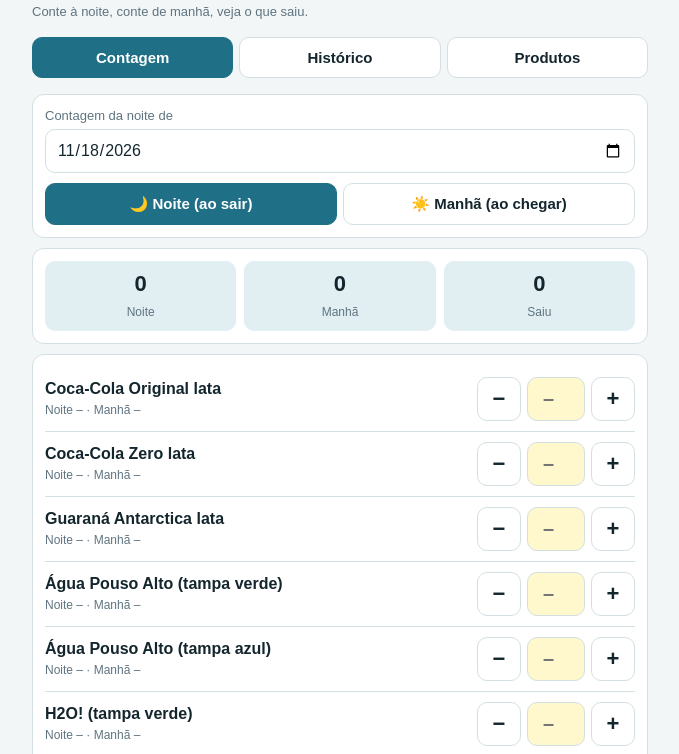
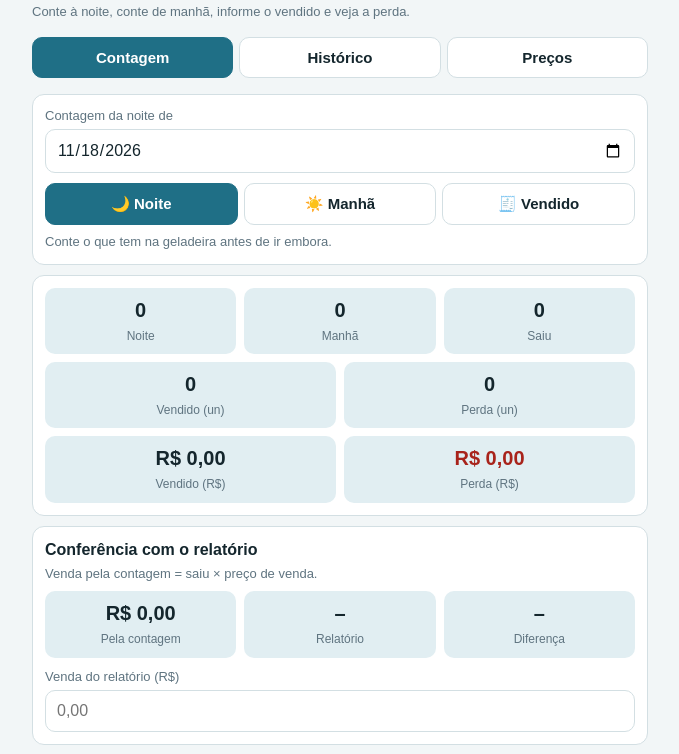
Before and after one commit to randrade80-dot/Contagem-Grab-Go, a plain HTML site: page index.html in a window 1280 px wide. Shown: the part 41-795 px from the top of the page, without its empty margins (300-979 px from the left). Drawn offline with Linux system fonts and the light colour scheme.

Commit message:
Add files via upload

```diff
--- a/index.html
+++ b/index.html
@@ -20,15 +20,15 @@ body::before{content:"";position:fixed;inset:0 0 auto;height:env(safe-area-inset
 h1{font-size:20px;margin:14px 0 2px}
 .sub{color:var(--mut);font-size:13px;margin:0 0 10px}
 nav{display:flex;gap:6px;position:sticky;top:env(safe-area-inset-top,0px);background:var(--bg);padding:6px 0;z-index:5}
-nav button,.seg button{flex:1;padding:11px 6px;border:1px solid var(--bd);background:var(--card);color:var(--tx);border-radius:10px;font:600 15px Arial,sans-serif}
+nav button,.seg button{flex:1;padding:11px 4px;border:1px solid var(--bd);background:var(--card);color:var(--tx);border-radius:10px;font:600 15px Arial,sans-serif}
 nav button.on,.seg button.on{background:var(--pri);color:var(--pt);border-color:var(--pri)}
 .card{background:var(--card);border:1px solid var(--bd);border-radius:12px;padding:12px;margin:10px 0}
 .seg{display:flex;gap:6px;margin-top:10px}
 label{font-size:13px;color:var(--mut);display:block;margin-bottom:4px}
 input[type=date],input[type=text]{width:100%;padding:11px;border:1px solid var(--bd);border-radius:10px;background:var(--card);color:var(--tx);font:16px Arial,sans-serif}
-.sum{display:flex;gap:8px;text-align:center}
+.sum{display:flex;gap:8px;text-align:center}.sum b{overflow-wrap:anywhere}
 .sum div{flex:1;background:var(--sel);border-radius:10px;padding:8px 4px}
-.sum b{display:block;font-size:22px}.sum span{font-size:12px;color:var(--mut)}
+.sum b{display:block;font-size:20px}.sum span{font-size:12px;color:var(--mut)}
 .row{display:flex;align-items:center;justify-content:space-between;gap:8px;padding:10px 0;border-bottom:1px solid var(--bd)}
 .row:last-child{border-bottom:0}
 .nm{flex:1;min-width:0;font-weight:600}
@@ -56,7 +56,7 @@ summary{font-weight:700;cursor:pointer}
 </head>
 <body>
 <h1>🧊 Controle da Geladeira</h1>
-<p class="sub">Conte à noite, conte de manhã, veja o que saiu.</p>
+<p class="sub">Conte à noite, conte de manhã, informe o vendido e veja a perda.</p>
 <nav id="nav"></nav>
 <div id="app"></div>
 <div id="toast"></div>
@@ -66,6 +66,7 @@ const SEED=['Coca-Cola Original lata','Coca-Cola Zero lata','Guaraná Antarctica
 let S=null;
 try{S=JSON.parse(localStorage.getItem(KEY))}catch(e){S=null}
 if(!S||!Array.isArray(S.products)){S={products:SEED.map((n,i)=>({id:'p'+i,name:n})),days:{}}}
+S.rep=S.rep||{};
 const save=()=>{try{localStorage.setItem(KEY,JSON.stringify(S))}catch(e){}};
 const $=s=>document.querySelector(s);
 const esc=s=>String(s).replace(/[&<>"]/g,c=>({'&':'&amp;','<':'&lt;','>':'&gt;','"':'&quot;'}[c]));
@@ -80,52 +81,84 @@ const get=(c,id,k)=>{const d=S.days[c];return d&&d[id]&&d[id][k]!==undefined?d[i
 function set(c,id,k,v){S.days[c]=S.days[c]||{};S.days[c][id]=S.days[c][id]||{};if(v===undefined)delete S.days[c][id][k];else S.days[c][id][k]=v;save()}
 function toast(t){const e=$('#toast');e.textContent=t;e.classList.add('on');setTimeout(()=>e.classList.remove('on'),1800)}
 
+const money=x=>'R$ '+x.toFixed(2).replace('.',',');
+const pr=p=>p.price||0;
+const f=x=>x===undefined?'–':x;
+function calc(c,p){const r={n:get(c,p.id,'n'),m:get(c,p.id,'m'),v:get(c,p.id,'v')};
+  if(r.n!==undefined&&r.m!==undefined){r.d=r.n-r.m;if(r.d>=0&&r.v!==undefined)r.l=r.d-r.v}
+  return r}
+const HINT={n:'Conte o que tem na geladeira antes de ir embora.',m:'Conte o que tem na geladeira ao chegar.',v:'Quantas unidades foram vendidas (veja no relatório da maquininha ou do sistema).'};
 function vCount(){
-  const act=S.products.filter(p=>!p.off);let tn=0,tm=0,ts=0,bad=0;
+  const act=S.products.filter(p=>!p.off);let T={n:0,m:0,s:0,v:0,l:0,rv:0,rl:0,sc:0},bad=0,nop=0;
   const rows=act.map(p=>{
-    const n=get(ui.cy,p.id,'n'),m=get(ui.cy,p.id,'m'),cur=ui.mode==='n'?n:m;
-    if(n!==undefined)tn+=n;if(m!==undefined)tm+=m;
+    const r=calc(ui.cy,p),cur=r[ui.mode];
+    if(r.n!==undefined)T.n+=r.n;if(r.m!==undefined)T.m+=r.m;
     let tag='';
-    if(n!==undefined&&m!==undefined){const d=n-m;if(d<0){bad++;tag='<span class="tag bad">conferir</span>'}else{ts+=d;tag='<span class="tag ok">saiu '+d+'</span>'}}
-    const info=(n!==undefined?'Noite '+n:'Noite –')+' · '+(m!==undefined?'Manhã '+m:'Manhã –');
-    return '<div class="row"><div class="nm">'+esc(p.name)+'<small>'+info+tag+'</small></div><div class="st"><button data-a="dec" data-id="'+p.id+'" aria-label="menos">−</button><input type="number" inputmode="numeric" min="0" placeholder="–" data-a="inp" data-id="'+p.id+'" value="'+(cur===undefined?'':cur)+'"><button data-a="inc" data-id="'+p.id+'" aria-label="mais">+</button></div></div>';
+    if(r.d!==undefined){
+      if(r.d<0||r.l<0){bad++;tag='<span class="tag bad">conferir</span>'}
+      else{T.s+=r.d;T.sc+=r.d*pr(p);tag='<span class="tag ok">saiu '+r.d+'</span>';
+        if(r.l!==undefined){T.v+=r.v;T.l+=r.l;T.rv+=r.v*pr(p);T.rl+=r.l*pr(p);if(!p.price)nop++;
+          tag+=r.l>0?'<span class="tag bad">perda '+r.l+'</span>':'<span class="tag ok">sem perda</span>'}}
+    }
+    return '<div class="row"><div class="nm">'+esc(p.name)+'<small>Noite '+f(r.n)+' · Manhã '+f(r.m)+' · Vendido '+f(r.v)+(p.price?' · '+money(p.price):' · sem preço')+tag+'</small></div><div class="st"><button data-a="dec" data-id="'+p.id+'" aria-label="menos">−</button><input type="number" inputmode="numeric" min="0" placeholder="–" data-a="inp" data-id="'+p.id+'" value="'+(cur===undefined?'':cur)+'"><button data-a="inc" data-id="'+p.id+'" aria-label="mais">+</button></div></div>';
   }).join('');
-  return '<div class="card"><label for="cy">Contagem da noite de</label><input type="date" id="cy" value="'+ui.cy+'"><div class="seg"><button data-a="mode" data-m="n" class="'+(ui.mode==='n'?'on':'')+'">🌙 Noite (ao sair)</button><button data-a="mode" data-m="m" class="'+(ui.mode==='m'?'on':'')+'">☀️ Manhã (ao chegar)</button></div></div>'
-   +'<div class="card sum"><div><b>'+tn+'</b><span>Noite</span></div><div><b>'+tm+'</b><span>Manhã</span></div><div><b>'+ts+'</b><span>Saiu</span></div></div>'
-   +(bad?'<div class="card" style="color:var(--bad)">'+bad+' produto(s) com manhã maior que noite: confira a contagem.</div>':'')
+  const rp=S.rep[ui.cy],df=rp===undefined?undefined:rp-T.sc,okd=df!==undefined&&Math.abs(df)<0.005;
+  let st='';
+  if(df!==undefined)st=okd?'<div class="tag ok" style="display:block;margin:10px 0 0;padding:8px">Bateu: contagem e relatório estão iguais ✔</div>':'<div class="tag bad" style="display:block;margin:10px 0 0;padding:8px">'+(df<0?'O relatório está '+money(-df)+' a menos que a contagem: saiu produto sem venda registrada.':'O relatório está '+money(df)+' a mais que a contagem: confira a contagem e os preços.')+'</div>';
+  const conf='<div class="card"><b>Conferência com o relatório</b><p class="sub" style="margin:4px 0 8px">Venda pela contagem = saiu × preço de venda.</p><div class="sum"><div><b>'+money(T.sc)+'</b><span>Pela contagem</span></div><div><b>'+(rp===undefined?'–':money(rp))+'</b><span>Relatório</span></div><div><b style="color:'+(df===undefined?'var(--tx)':okd?'var(--ok)':'var(--bad)')+'">'+(df===undefined?'–':money(df))+'</b><span>Diferença</span></div></div><label for="rep" style="margin-top:10px">Venda do relatório (R$)</label><input type="text" inputmode="decimal" id="rep" placeholder="0,00" value="'+(rp===undefined?'':String(rp).replace('.',','))+'">'+st+'</div>';
+  const M=[['n','🌙 Noite'],['m','☀️ Manhã'],['v','🧾 Vendido']];
+  return '<div class="card"><label for="cy">Contagem da noite de</label><input type="date" id="cy" value="'+ui.cy+'"><div class="seg">'+M.map(x=>'<button data-a="mode" data-m="'+x[0]+'" class="'+(ui.mode===x[0]?'on':'')+'">'+x[1]+'</button>').join('')+'</div><p class="sub" style="margin:8px 0 0">'+HINT[ui.mode]+'</p></div>'
+   +'<div class="card"><div class="sum"><div><b>'+T.n+'</b><span>Noite</span></div><div><b>'+T.m+'</b><span>Manhã</span></div><div><b>'+T.s+'</b><span>Saiu</span></div></div>'
+   +'<div class="sum" style="margin-top:8px"><div><b>'+T.v+'</b><span>Vendido (un)</span></div><div><b>'+T.l+'</b><span>Perda (un)</span></div></div>'
+   +'<div class="sum" style="margin-top:8px"><div><b>'+money(T.rv)+'</b><span>Vendido (R$)</span></div><div><b style="color:var(--bad)">'+money(T.rl)+'</b><span>Perda (R$)</span></div></div></div>'
+   +conf
+   +(bad?'<div class="card" style="color:var(--bad)">'+bad+' produto(s) para conferir: manhã maior que noite, ou vendido maior que o que saiu.</div>':'')
+   +(nop?'<div class="card sub">'+nop+' produto(s) sem preço: cadastre na aba Produtos para valorizar.</div>':'')
    +'<div class="card">'+(rows||'<div class="empty">Nenhum produto. Cadastre na aba Produtos.</div>')+'</div>';
 }
 
 function cycles(){return Object.keys(S.days).filter(c=>Object.values(S.days[c]).some(o=>Object.keys(o).length)).sort().reverse()}
 function vHist(){
   const cs=cycles();if(!cs.length)return '<div class="card empty">Ainda não há contagens. Comece pela aba Contagem.</div>';
-  const agg={};
+  const agg={},G={s:0,v:0,l:0,rv:0,rl:0,sc:0,rp:0,dc:0};
   const list=cs.map(c=>{
-    let tot=0;const rows=S.products.map(p=>{
-      const n=get(c,p.id,'n'),m=get(c,p.id,'m');if(n===undefined&&m===undefined)return '';
-      let s='–';if(n!==undefined&&m!==undefined){const d=n-m;s=d<0?'conferir':d;if(d>=0){tot+=d;const a=agg[p.id]=agg[p.id]||{t:0,d:0};a.t+=d;a.d++}}
-      return '<tr><td>'+esc(p.name)+'</td><td>'+(n===undefined?'–':n)+'</td><td>'+(m===undefined?'–':m)+'</td><td><b>'+s+'</b></td></tr>';
+    let ts=0,tv=0,tl=0,rv=0,rl=0,sc=0;
+    const rows=S.products.map(p=>{
+      const r=calc(c,p);if(r.n===undefined&&r.m===undefined&&r.v===undefined)return '';
+      let sd='–',pd='–';
+      if(r.d!==undefined){
+        if(r.d<0||r.l<0){sd=r.d<0?'conferir':r.d;pd=r.l<0?'conferir':'–'}
+        else{sd=r.d;ts+=r.d;sc+=r.d*pr(p);const a=agg[p.id]=agg[p.id]||{s:0,v:0,l:0,rv:0,rl:0};a.s+=r.d;
+          if(r.l!==undefined){pd=r.l;tv+=r.v;tl+=r.l;rv+=r.v*pr(p);rl+=r.l*pr(p);a.v+=r.v;a.l+=r.l;a.rv+=r.v*pr(p);a.rl+=r.l*pr(p)}}
+      }
+      return '<tr><td>'+esc(p.name)+'</td><td>'+f(r.n)+'</td><td>'+f(r.m)+'</td><td><b>'+sd+'</b></td><td>'+f(r.v)+'</td><td><b>'+pd+'</b></td></tr>';
     }).join('');
-    return '<details><summary>'+lab(c)+' · saiu '+tot+'</summary><table><tr><th>Produto</th><th>Noite</th><th>Manhã</th><th>Saiu</th></tr>'+rows+'</table></details>';
+    if(S.rep[c]!==undefined){G.sc+=sc;G.rp+=S.rep[c];G.dc++}
+    G.s+=ts;G.v+=tv;G.l+=tl;G.rv+=rv;G.rl+=rl;
+    return '<details><summary>'+lab(c)+' · contagem '+money(sc)+(S.rep[c]!==undefined?' · relatório '+money(S.rep[c])+' · dif '+money(S.rep[c]-sc):'')+' · perda '+money(rl)+'</summary><div style="overflow-x:auto"><table><tr><th>Produto</th><th>Noite</th><th>Manhã</th><th>Saiu</th><th>Vend.</th><th>Perda</th></tr>'+rows+'</table></div></details>';
   }).join('');
-  const res=S.products.filter(p=>agg[p.id]).sort((a,b)=>agg[b.id].t-agg[a.id].t).map(p=>'<tr><td>'+esc(p.name)+'</td><td>'+agg[p.id].d+'</td><td><b>'+agg[p.id].t+'</b></td><td>'+(agg[p.id].t/agg[p.id].d).toFixed(1).replace('.',',')+'</td></tr>').join('');
-  return '<div class="card"><b>Resumo por produto</b><table><tr><th>Produto</th><th>Dias</th><th>Total saiu</th><th>Média/dia</th></tr>'+(res||'<tr><td colspan="4" class="empty">Conte noite e manhã para ver o resumo.</td></tr>')+'</table></div>'
+  const res=S.products.filter(p=>agg[p.id]).sort((a,b)=>agg[b.id].rl-agg[a.id].rl||agg[b.id].l-agg[a.id].l).map(p=>{const a=agg[p.id];return '<tr><td>'+esc(p.name)+'</td><td>'+a.s+'</td><td>'+a.v+'</td><td>'+a.l+'</td><td>'+money(a.rv)+'</td><td><b>'+money(a.rl)+'</b></td></tr>'}).join('');
+  const pct=G.v+G.l>0?(G.l/(G.v+G.l)*100).toFixed(1).replace('.',',')+'%':'–';
+  return '<div class="card"><b>Total geral</b><div class="sum" style="margin-top:8px"><div><b>'+money(G.rv)+'</b><span>Vendido</span></div><div><b style="color:var(--bad)">'+money(G.rl)+'</b><span>Perda</span></div><div><b>'+pct+'</b><span>Perda sobre o total</span></div></div>'+(G.dc?'<div class="sum" style="margin-top:8px"><div><b>'+money(G.sc)+'</b><span>Contagem ('+G.dc+' dia(s) com relatório)</span></div><div><b>'+money(G.rp)+'</b><span>Relatório</span></div><div><b style="color:'+(Math.abs(G.rp-G.sc)<0.005?'var(--ok)':'var(--bad)')+'">'+money(G.rp-G.sc)+'</b><span>Diferença</span></div></div>':'')+'<p class="sub" style="margin:8px 0 0">Perda = saiu − vendido, a preço de venda. Só entram dias com noite, manhã e vendido preenchidos.</p></div>'
+   +'<div class="card"><b>Resumo por produto</b><div style="overflow-x:auto"><table><tr><th>Produto</th><th>Saiu</th><th>Vend.</th><th>Perda</th><th>R$ vend.</th><th>R$ perda</th></tr>'+(res||'<tr><td colspan="6" class="empty">Preencha noite, manhã e vendido para ver o resumo.</td></tr>')+'</table></div></div>'
    +'<div class="card"><b>Dia a dia</b>'+list+'<button class="btn alt" data-a="csv">Copiar histórico (CSV)</button></div>';
 }
 
 function vProd(){
-  const rows=S.products.filter(p=>!p.off).map(p=>'<div class="pr"><input type="text" data-a="ren" data-id="'+p.id+'" value="'+esc(p.name)+'"><button class="st del" style="height:44px;border:1px solid var(--bd);border-radius:10px;background:var(--card)" data-a="rm" data-id="'+p.id+'">'+(ui.conf===p.id?'Tem certeza?':'Remover')+'</button></div>').join('');
-  return '<div class="card"><b>Produtos da geladeira</b><p class="sub">Toque no nome para editar. Produtos removidos continuam no histórico.</p>'+rows
-   +'<div class="pr"><input type="text" id="newp" placeholder="Novo produto"><button class="btn" style="width:auto;margin:0;padding:12px 16px" data-a="add">Adicionar</button></div></div>';
+  const rows=S.products.filter(p=>!p.off).map(p=>'<div style="padding:8px 0;border-bottom:1px solid var(--bd)"><div class="pr"><input type="text" data-a="ren" data-id="'+p.id+'" value="'+esc(p.name)+'"><button class="st del" style="height:44px;border:1px solid var(--bd);border-radius:10px;background:var(--card)" data-a="rm" data-id="'+p.id+'">'+(ui.conf===p.id?'Tem certeza?':'Remover')+'</button></div><div class="pr"><div style="flex:1"><label>Preço de venda (R$)</label><input type="text" inputmode="decimal" placeholder="0,00" data-a="price" data-id="'+p.id+'" value="'+(p.price?String(p.price).replace('.',','):'')+'"></div><div style="flex:1"><label>Custo (R$, opcional)</label><input type="text" inputmode="decimal" placeholder="0,00" data-a="cost" data-id="'+p.id+'" value="'+(p.cost?String(p.cost).replace('.',','):'')+'"></div></div></div>').join('');
+  return '<div class="card"><b>Produtos da geladeira</b><p class="sub">Toque no nome para editar. O preço de venda valoriza vendas e perdas. Produtos removidos continuam no histórico.</p>'+rows
+   +'<div class="pr" style="margin-top:8px"><input type="text" id="newp" placeholder="Novo produto"><button class="btn" style="width:auto;margin:0;padding:12px 16px" data-a="add">Adicionar</button></div></div>';
 }
 
 function render(){
-  $('#nav').innerHTML=[['c','Contagem'],['h','Histórico'],['p','Produtos']].map(t=>'<button data-a="tab" data-t="'+t[0]+'" class="'+(ui.tab===t[0]?'on':'')+'">'+t[1]+'</button>').join('');
+  $('#nav').innerHTML=[['c','Contagem'],['h','Histórico'],['p','Preços']].map(t=>'<button data-a="tab" data-t="'+t[0]+'" class="'+(ui.tab===t[0]?'on':'')+'">'+t[1]+'</button>').join('');
   $('#app').innerHTML=ui.tab==='c'?vCount():ui.tab==='h'?vHist():vProd();
 }
 function csv(){
-  const L=['data_da_noite;produto;noite;manhã;saiu'];
-  cycles().slice().reverse().forEach(c=>S.products.forEach(p=>{const n=get(c,p.id,'n'),m=get(c,p.id,'m');if(n===undefined&&m===undefined)return;L.push([c,p.name,n??'',m??'',(n!==undefined&&m!==undefined)?n-m:''].join(';'))}));
+  const L=['data_da_noite;produto;noite;manhã;saiu;vendido;perda;preco_venda;valor_vendido;valor_perda'];
+  cycles().slice().reverse().forEach(c=>S.products.forEach(p=>{const r=calc(c,p);if(r.n===undefined&&r.m===undefined&&r.v===undefined)return;
+    const x=n=>n===undefined?'':n,ok=r.l!==undefined&&r.l>=0;
+    L.push([c,p.name,x(r.n),x(r.m),x(r.d),x(r.v),x(r.l),p.price||'',ok?(r.v*pr(p)).toFixed(2):'',ok?(r.l*pr(p)).toFixed(2):''].join(';'))}));
   return L.join('\n');
 }
 function copy(t){
@@ -149,7 +182,9 @@ document.addEventListener('click',e=>{
 document.addEventListener('change',e=>{
   const t=e.target,a=t.dataset.a;
   if(t.id==='cy'){if(t.value){ui.cy=t.value;render()}}
+  else if(t.id==='rep'){const n=parseFloat(t.value.replace(',','.'));if(n>=0)S.rep[ui.cy]=Math.round(n*100)/100;else delete S.rep[ui.cy];save();render()}
   else if(a==='inp'){const v=t.value.trim();set(ui.cy,t.dataset.id,ui.mode,v===''?undefined:Math.max(0,Math.floor(+v)||0));render()}
+  else if(a==='price'||a==='cost'){const p=S.products.find(x=>x.id===t.dataset.id),n=parseFloat(t.value.replace(',','.'));if(p){if(n>0)p[a]=Math.round(n*100)/100;else delete p[a];save();t.value=p[a]?String(p[a]).replace('.',','):''}}
   else if(a==='ren'){const p=S.products.find(x=>x.id===t.dataset.id),v=t.value.trim();if(p&&v){p.name=v;save()}else if(p)t.value=p.name}
 });
 document.addEventListener('keydown',e=>{if(e.key==='Enter'&&e.target.id==='newp')addProd()});
--- a/sw.js
+++ b/sw.js
@@ -1,5 +1,5 @@
 // Service worker simples: guarda os arquivos do app para funcionar sem internet.
-const CACHE = 'geladeira-v1';
+const CACHE = 'geladeira-v3';
 const FILES = ['./', 'index.html', 'manifest.webmanifest', 'icon.svg'];
 
 self.addEventListener('install', e => {
```
Also changed, not shown: 1 other file.
